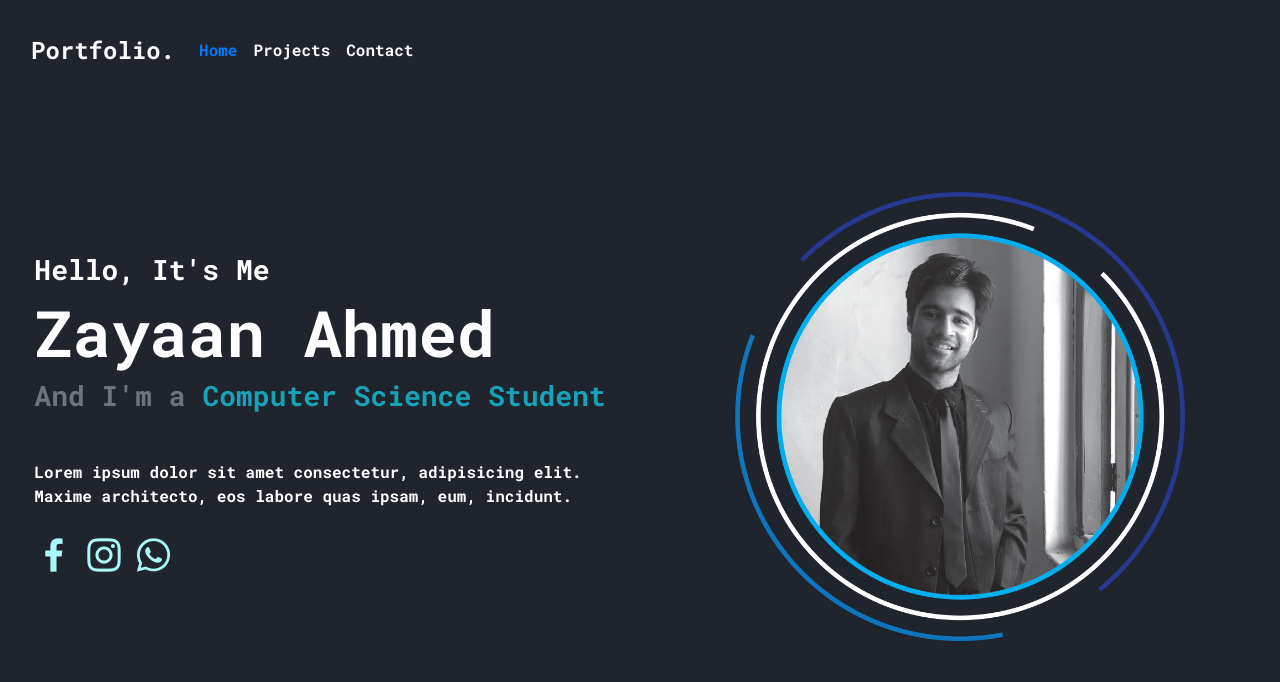
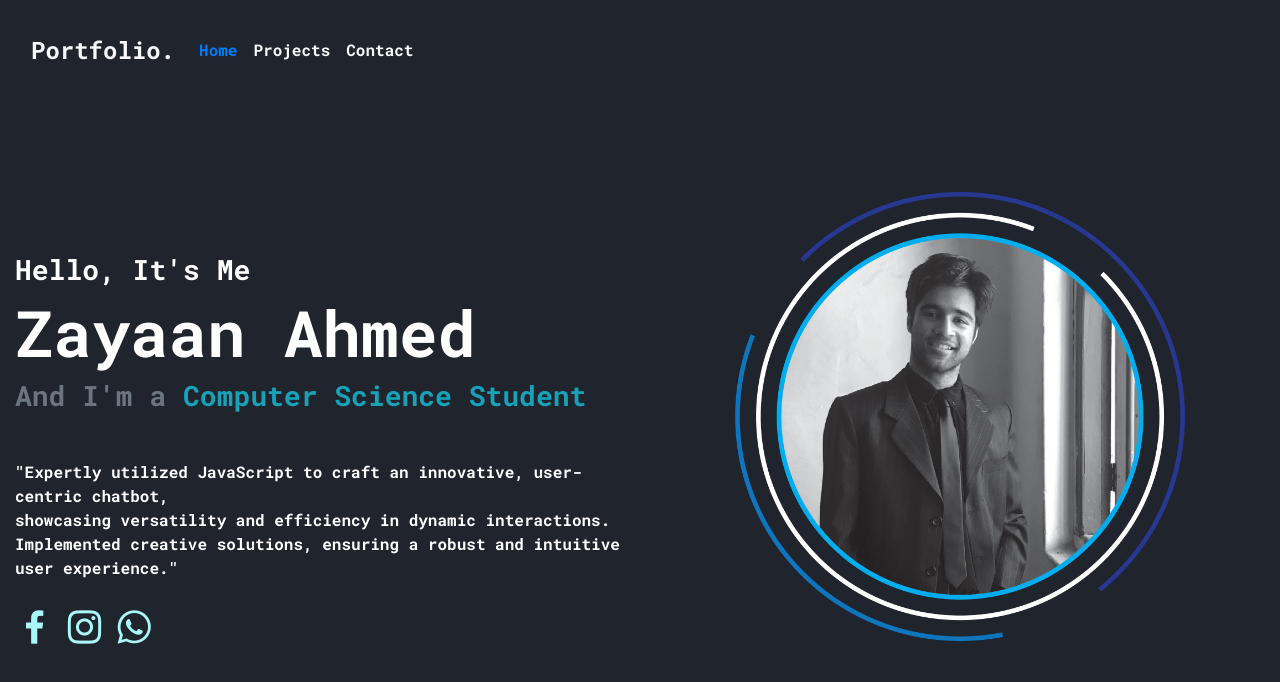
Before and after one commit to ZohebAhmeDev/solace, a plain HTML site: page profile.html in a window 1280 px wide. Drawn offline with nearby package versions, Linux system fonts and the light colour scheme.

Commit message:
Update profile.html

```diff
--- a/profile.html
+++ b/profile.html
@@ -41,9 +41,8 @@
                       <h3 class="part-1">Hello, It's Me</h3>
                       <h1>Zayaan Ahmed</h1>
                       <h3 class="part-2 mb-5 text-secondary">And I'm a <span class="text-info">Computer Science Student</span></h3>
-                      <p>Lorem ipsum dolor sit amet consectetur, adipisicing elit.
-                        <br>
-                        Maxime architecto, eos labore quas ipsam, eum, incidunt.</p>
+                      <p>"Expertly utilized JavaScript to craft an innovative, user-centric chatbot, <br>showcasing versatility and efficiency in dynamic interactions. <br>
+                        Implemented creative solutions, ensuring a robust and intuitive user experience."</p>
                       <a href="#"><i class="uil uil-facebook-f" ></i></a>
                       <a href="#"><i class="uil uil-instagram" ></i></a>
                       <a href="#"><i class="uil uil-whatsapp" ></i></a>
```
